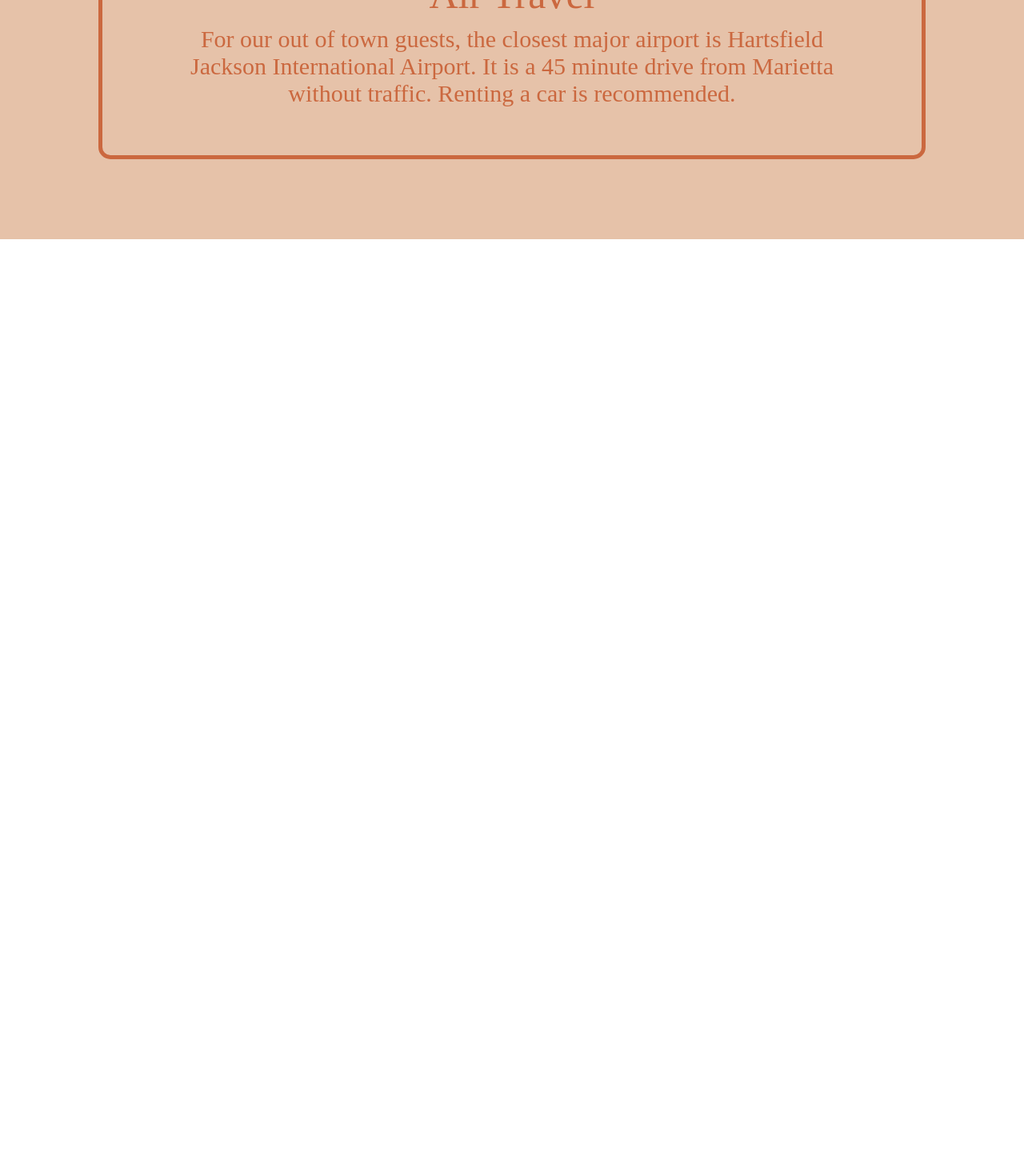
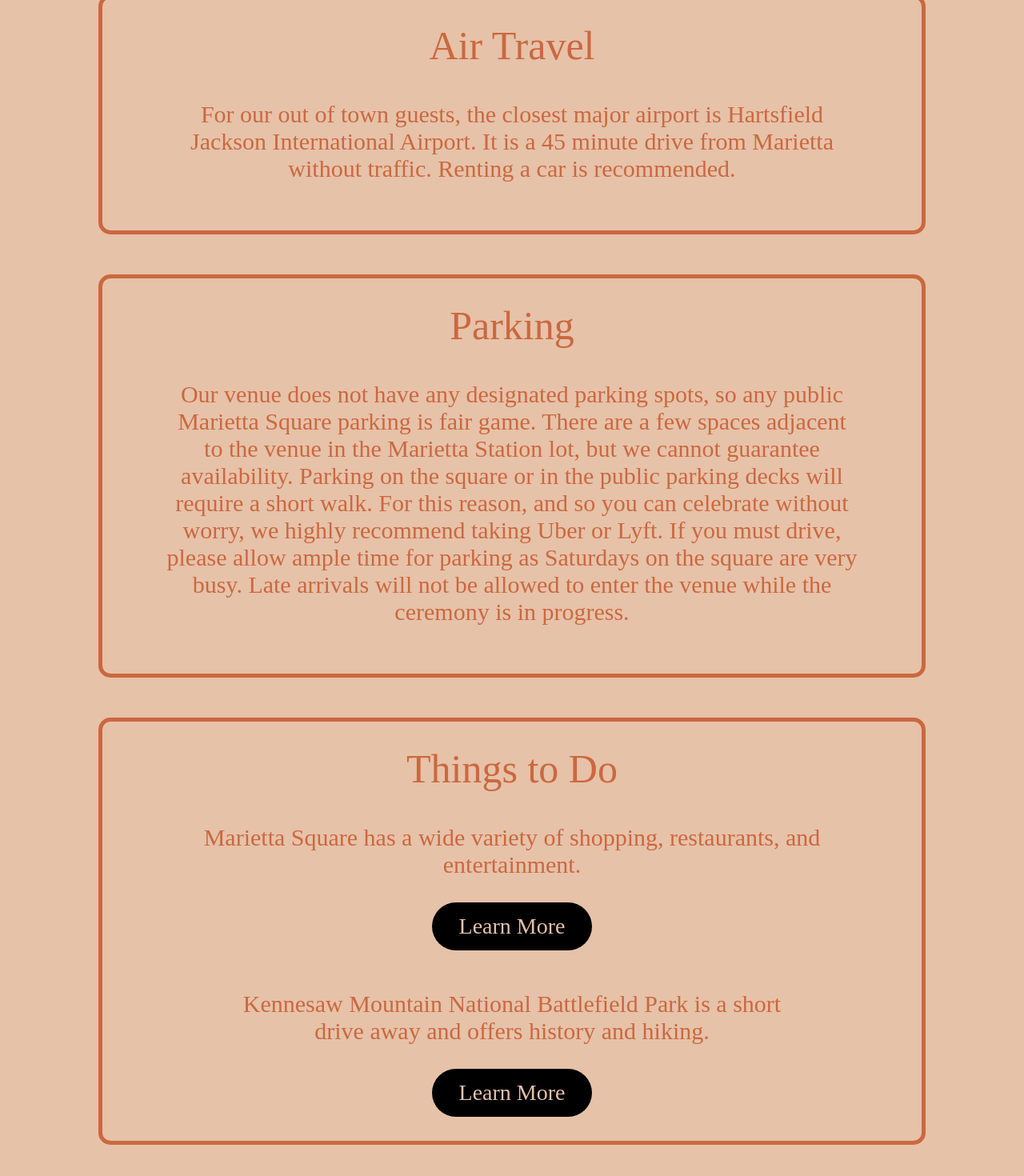
Before and after one commit to leeferfeefer/dandlerwedding, a React (Create React App) app: page /travel in a window 1280 px wide. Shown: the part 794-2264 px from the top of the page at 80% size. Before the commit the page ends 1093 px from the top, so only its background shows below. Built offline with nearby package versions, Linux system fonts and the light colour scheme.

Commit message:
Travel additions (#6)
* WIP

* Adjusting styling

```diff
--- a/src/pages/Travel/Travel.css
+++ b/src/pages/Travel/Travel.css
@@ -27,6 +27,7 @@
   color: var(--light-orange);
   font-family: 'Avenir-Medium';
   font-size: 50px;
+  margin-bottom: 30px;
 }
 
 .accomodations-text {
--- a/src/pages/Travel/Travel.tsx
+++ b/src/pages/Travel/Travel.tsx
@@ -7,13 +7,15 @@
 import { useMediaQuery } from 'react-responsive';
 
 const bookingURL = "https://www.hilton.com/en/book/reservation/deeplink/?ctyhocn=ATLMAHF&groupCode=FORDCI&arrivaldate=2022-11-04&departuredate=2022-11-06&cid=OM,WW,HILTONLINK,EN,DirectLink&fromId=HILTONLINKDIRECT";
+const mariettaSquareURL = "https://visitmariettaga.com/";
+const kennesawMountainURL = "https://www.nps.gov/kemo/index.htm";
 
 type TravelProps = {};
 
 export const Travel = (props: TravelProps) => {
   const isMobile = useMediaQuery({ maxWidth: 767 });
 
-  const bookHereStyle: React.CSSProperties = {
+  const buttonStyle: React.CSSProperties = {
     height: isMobile ? "40px" : "60px",
     borderRadius: isMobile ? "20px" : "30px",
     backgroundColor: "black",
@@ -41,14 +43,14 @@
       The Hilton Marietta Conference Center is the
 preferred hotel for our wedding weekend and rooms have
 been reserved for our guests. It is the closest hotel to the venue and
-provides easy access to all of Marietta Square’s offerings.
+provides easy access to all of Marietta Square’s offerings. We have secured a discounted rate for guests who wish to stay here.
       </div>
       <Button
         title={`Book Here`}
-        style={ bookHereStyle }
+        style={ buttonStyle }
         onClick={bookHereButtonClicked}
         onMouseEnter={(setStyleState) => {
-          setStyleState({...bookHereStyle, opacity: .5})
+          setStyleState({...buttonStyle, opacity: .5})
         }}
       />
     </div>
@@ -65,7 +67,53 @@
 from Marietta without traffic. Renting a car is recommended.
       </div>
     </div>
-  )
+  );
+
+  const parking = (
+    <div className='accomodations-container'>
+      <div className='accomodations-header' style={isMobile ? {fontSize: "30px", marginBottom: "15px"} : undefined}>
+        Parking
+      </div>
+      <div className='accomodations-text' style={isMobile ? {fontSize: "20px", padding: 0} : undefined}>
+      Our venue does not have any designated parking spots, so any public Marietta Square parking is fair game.
+      There are a few spaces adjacent to the venue in the Marietta Station lot, but we cannot guarantee availability.
+      Parking on the square or in the public parking decks will require a short walk. For this reason, and so you
+      can celebrate without worry, we highly recommend taking Uber or Lyft. If you must drive, please allow ample
+      time for parking as Saturdays on the square are very busy. Late arrivals will not be allowed to enter the
+      venue while the ceremony is in progress.
+      </div>
+    </div>
+  );
+
+  const thingsToDo = (
+    <div className='accomodations-container'>
+      <div className='accomodations-header' style={isMobile ? {fontSize: "30px", marginBottom: "15px"} : undefined}>
+        Things to Do
+      </div>
+      <div className='accomodations-text' style={isMobile ? {fontSize: "20px", padding: 0} : undefined}>
+        Marietta Square has a wide variety of shopping, restaurants, and entertainment.
+      </div>
+      <Button
+          title="Learn More"
+          style={buttonStyle}
+          onClick={() => window.open(mariettaSquareURL)}
+          onMouseEnter={(setStyleState) => {
+            setStyleState({...buttonStyle, opacity: .5})
+          }}
+        />
+      <div className='accomodations-text' style={{marginTop: "40px", width: "75%", fontSize: isMobile ? "20px" : undefined, padding: isMobile ? "0" : undefined}}>
+        Kennesaw Mountain National Battlefield Park is a short drive away and offers history and hiking.
+      </div>
+      <Button
+          title="Learn More"
+          style={buttonStyle}
+          onClick={() => window.open(kennesawMountainURL)}
+          onMouseEnter={(setStyleState) => {
+            setStyleState({...buttonStyle, opacity: .5})
+          }}
+        />
+    </div>
+  );
 
   return (
     <div className="container">
@@ -77,8 +125,14 @@
         <Card style={{ borderWidth: "5px", borderStyle: "solid", borderColor: "#CB683F", marginTop: isMobile ? "30px" : "50px"}}>
           { accomodations }
         </Card>
+        <Card style={{ borderWidth: "5px", borderStyle: "solid", borderColor: "#CB683F", marginTop: isMobile ? "30px" : "50px"}}>
+          { airTravel}
+        </Card>
+        <Card style={{ borderWidth: "5px", borderStyle: "solid", borderColor: "#CB683F", marginTop: isMobile ? "30px" : "50px"}}>
+          { parking }
+        </Card>
         <Card style={{ borderWidth: "5px", borderStyle: "solid", borderColor: "#CB683F", marginTop: isMobile ? "30px" : "50px", marginBottom: "100px"}}>
-          { airTravel}
+          { thingsToDo}
         </Card>
       </div>
     </div>
```
Also changed, not shown: src/pages/Home/Home.tsx (indentation only).
